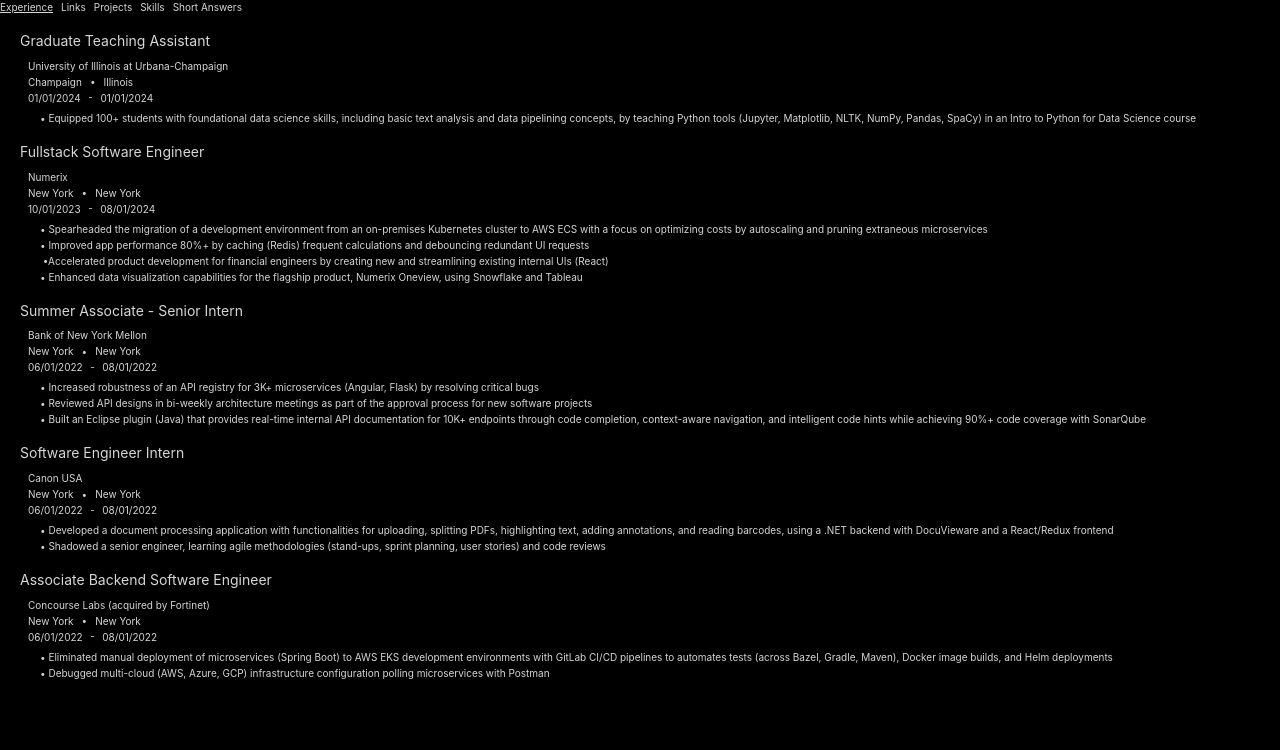
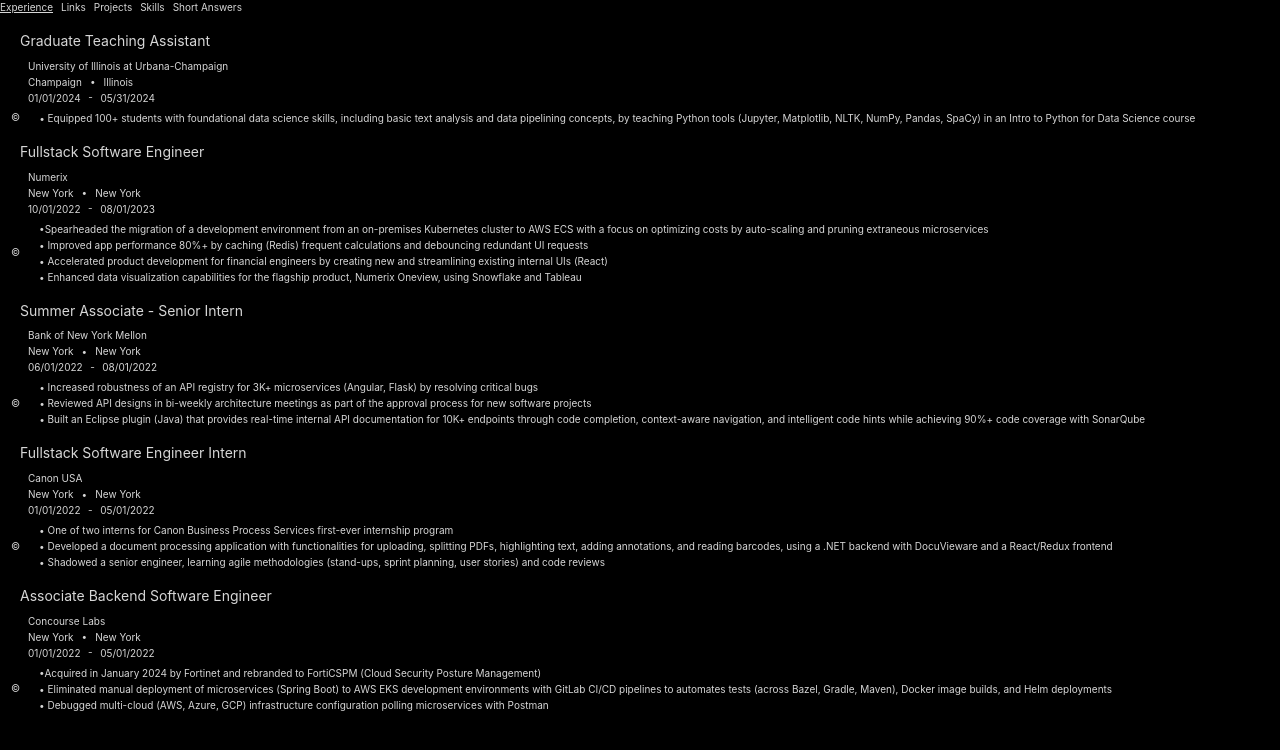
Before and after one commit to alexbadia1/app-buddy, a React (Create React App) app: page / in a window 1280 px wide. Shown: the top 750 px of the page. Built offline with nearby package versions, Linux system fonts and the light colour scheme.

Commit message:
add card body action button to copy all descriptions at once

```diff
--- a/src/components/Card/index.css
+++ b/src/components/Card/index.css
@@ -33,10 +33,33 @@
 
 .my-card-body {
   display: flex;
+  flex-direction: row;
+  justify-content: flex-start;
+  align-items: center;
+
+  font-size: 10px;
+}
+
+.my-card-body-action {
+  display: block;
+  height: 100%;
+  width: 32px;
+  text-align: center;
+  cursor: pointer;
+  border-radius: 4px;
+}
+
+.my-card-body-action:hover {
+  border-radius: 4px;
+  background-color: rgba(204, 246, 255, var(--opacity));
+}
+
+.my-card-body-content {
+  display: flex;
   flex-direction: column;
   justify-content: flex-start;
   align-items: flex-start;
 
+  width: 100%;
   font-size: 10px;
-  margin-left: 32px;
 }
--- a/src/components/Card/index.tsx
+++ b/src/components/Card/index.tsx
@@ -6,14 +6,20 @@
   header?: any;
   subheader?: any;
   body?: any;
+  bodyAction?: any;
 }
 
-export function Card({ header, subheader, body }: CardProps) {
+export function Card({ header, subheader, body, bodyAction }: CardProps) {
   return (
     <div className="my-card">
       {header && <div className="my-card-header">{header}</div>}
       {subheader && <div className="my-card-subheader">{subheader}</div>}
-      {body && <div className="my-card-body">{body}</div>}
+      {body && (
+        <div className="my-card-body">
+          <div className="my-card-body-action" onClick={bodyAction}>©</div>
+          <div className="my-card-body-content">{body}</div>
+        </div>
+      )}
     </div>
   );
 }
--- a/src/components/ProfessionalExperienceCard/index.tsx
+++ b/src/components/ProfessionalExperienceCard/index.tsx
@@ -4,6 +4,7 @@
 
 import '../../index.css';
 import { Card } from '../Card';
+import { toast } from 'react-toastify';
 
 export interface ProfessionalExperienceCard {
   data: ProfessionalExperience;
@@ -31,6 +32,15 @@
       body={data.description.map((d) => (
         <CopyTextContainer text={d} />
       ))}
+      bodyAction={() => {
+        try {
+          navigator.clipboard.writeText(data.description.join('\n'));
+          toast.dismiss();
+          toast('Copied to clipboard!');
+        } catch (err) {
+          toast('Error');
+        }
+      }}
     />
   );
 }
--- a/src/data/professional.ts
+++ b/src/data/professional.ts
@@ -15,7 +15,7 @@
     city: 'Champaign',
     state: 'Illinois',
     startDate: '01/01/2024',
-    endDate: '01/01/2024',
+    endDate: '05/31/2024',
     description: [
       '• Equipped 100+ students with foundational data science skills, including basic text analysis and data pipelining concepts, by teaching Python tools (Jupyter, Matplotlib, NLTK, NumPy, Pandas, SpaCy) in an Intro to Python for Data Science course',
     ],
@@ -25,12 +25,12 @@
     company: 'Numerix',
     city: 'New York',
     state: 'New York',
-    startDate: '10/01/2023',
-    endDate: '08/01/2024',
+    startDate: '10/01/2022',
+    endDate: '08/01/2023',
     description: [
-      '• Spearheaded the migration of a development environment from an on-premises Kubernetes cluster to AWS ECS with a focus on optimizing costs by autoscaling and pruning extraneous microservices',
+      '•Spearheaded the migration of a development environment from an on-premises Kubernetes cluster to AWS ECS with a focus on optimizing costs by auto-scaling and pruning extraneous microservices',
       '• Improved app performance 80%+ by caching (Redis) frequent calculations and debouncing redundant UI requests',
-      ' •Accelerated product development for financial engineers by creating new and streamlining existing internal UIs (React)',
+      '• Accelerated product development for financial engineers by creating new and streamlining existing internal UIs (React)',
       '• Enhanced data visualization capabilities for the flagship product, Numerix Oneview, using Snowflake and Tableau',
     ],
   },
@@ -48,25 +48,27 @@
     ],
   },
   {
-    title: 'Software Engineer Intern',
+    title: 'Fullstack Software Engineer Intern',
     company: 'Canon USA',
     city: 'New York',
     state: 'New York',
-    startDate: '06/01/2022',
-    endDate: '08/01/2022',
+    startDate: '01/01/2022',
+    endDate: '05/01/2022',
     description: [
+      '• One of two interns for Canon Business Process Services first-ever internship program',
       '• Developed a document processing application with functionalities for uploading, splitting PDFs, highlighting text, adding annotations, and reading barcodes, using a .NET backend with DocuVieware and a React/Redux frontend',
       '• Shadowed a senior engineer, learning agile methodologies (stand-ups, sprint planning, user stories) and code reviews',
     ],
   },
   {
     title: 'Associate Backend Software Engineer',
-    company: 'Concourse Labs (acquired by Fortinet)',
+    company: 'Concourse Labs',
     city: 'New York',
     state: 'New York',
-    startDate: '06/01/2022',
-    endDate: '08/01/2022',
+    startDate: '01/01/2022',
+    endDate: '05/01/2022',
     description: [
+      '•Acquired in January 2024 by Fortinet and rebranded to FortiCSPM (Cloud Security Posture Management)',
       '• Eliminated manual deployment of microservices (Spring Boot) to AWS EKS development environments with GitLab CI/CD pipelines to automates tests (across Bazel, Gradle, Maven), Docker image builds, and Helm deployments',
       '• Debugged multi-cloud (AWS, Azure, GCP) infrastructure configuration polling microservices with Postman',
     ],
--- a/src/data/skills.ts
+++ b/src/data/skills.ts
@@ -3,13 +3,10 @@
   // Skills
   "Algorithms",
   "Data Structures",
-  "Object-Oriented Programming",
-  "Functional Programming",
-  "Test-Driven Development",
-  "Agile Development",
+  "Object Oriented Programming",
+  "Agile",
   "Git",
   "Jira",
-  "Agile Methodologies",
 
   // Languages
   "Python",
```
Also changed, not shown: 1 other file (tests, documents, lock files or other folders).
